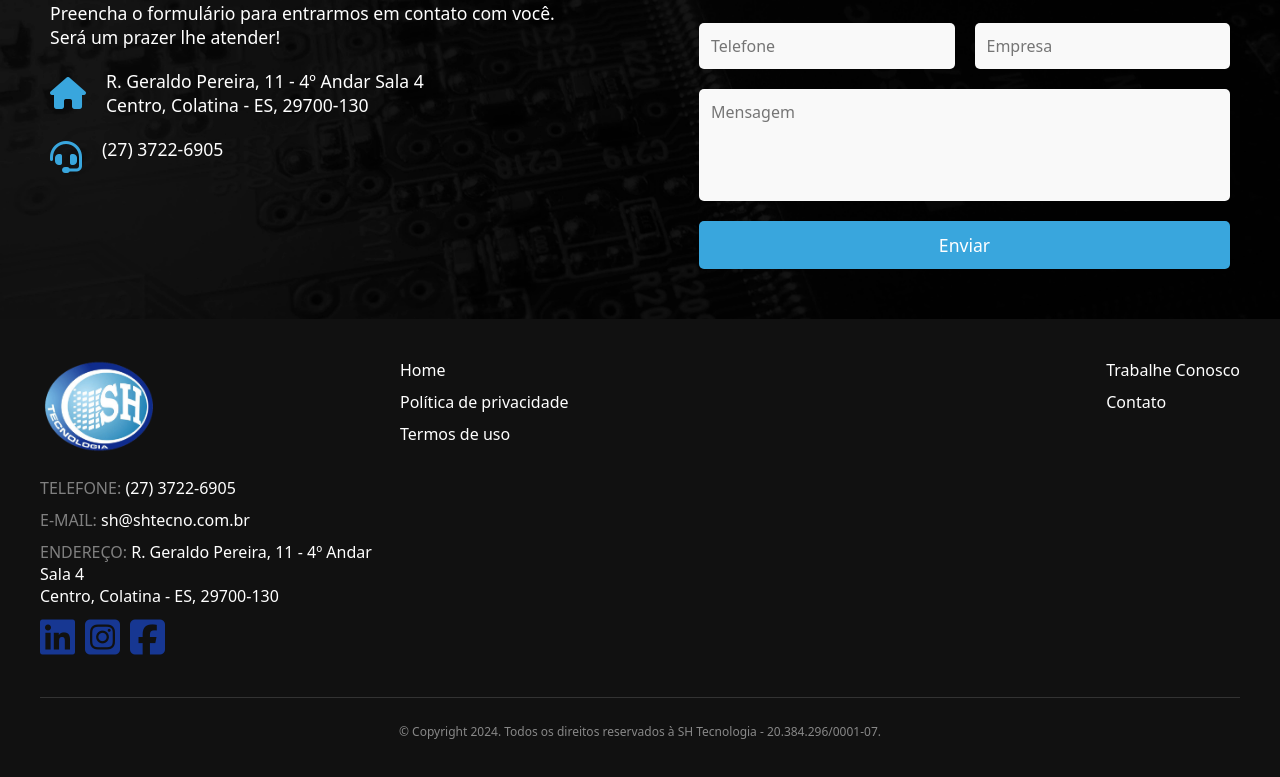
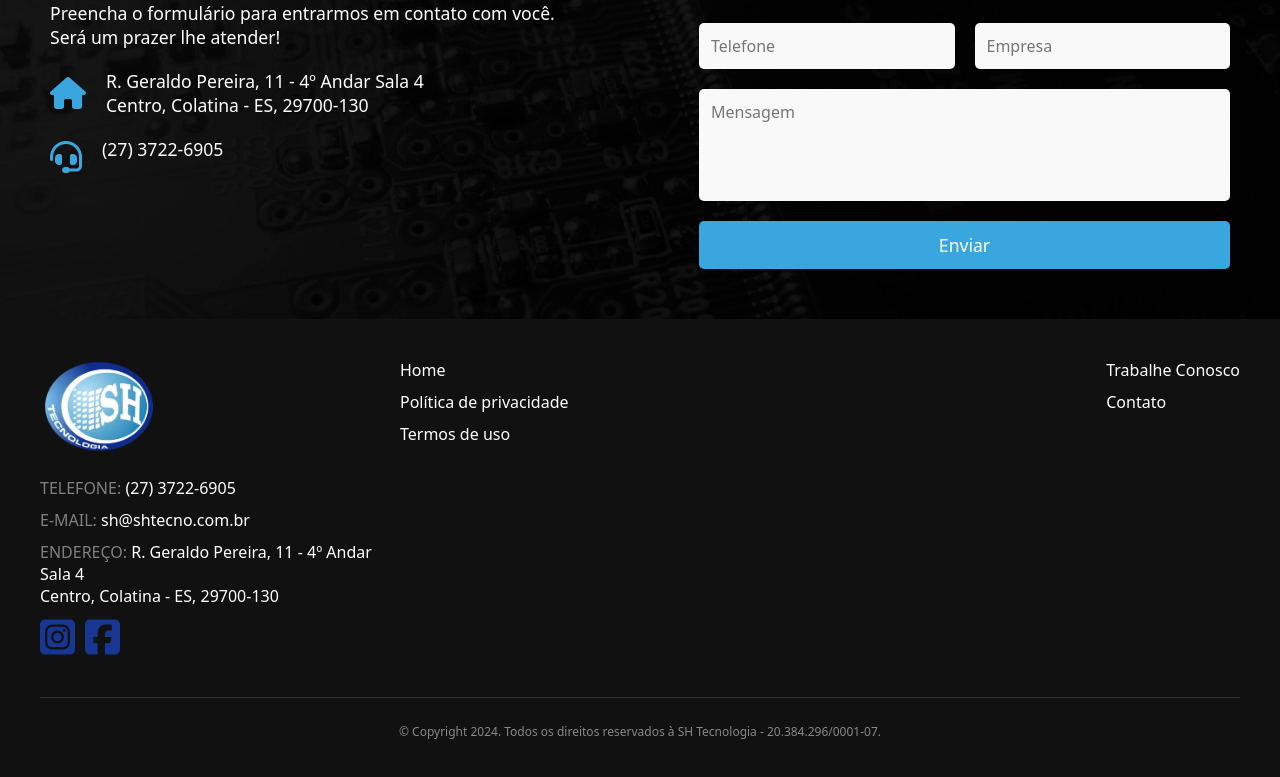
Before and after one commit to ynfleozin/site-shtecnologia, an Angular app: page / in a window 1280 px wide. Shown: the part 2643-3420 px from the top of the page. Built offline with nearby package versions, Linux system fonts and the light colour scheme.

Commit message:
remove linkedin icon

```diff
--- a/src/app/footer/footer.component.html
+++ b/src/app/footer/footer.component.html
@@ -11,8 +11,7 @@
         </li>
       </ul>
       <div class="social-icons">
-        <a href="#"><i class="fa-brands fa-linkedin"></i></a>
-        <a href="#"><i class="fa-brands fa-square-instagram"></i></a>
+        <a href="https://www.instagram.com/sh.tecnologia/"><i class="fa-brands fa-square-instagram"></i></a>
         <a href="https://www.facebook.com/shtecno" target="_blank"
           ><i class="fa-brands fa-square-facebook"></i
         ></a>
```
